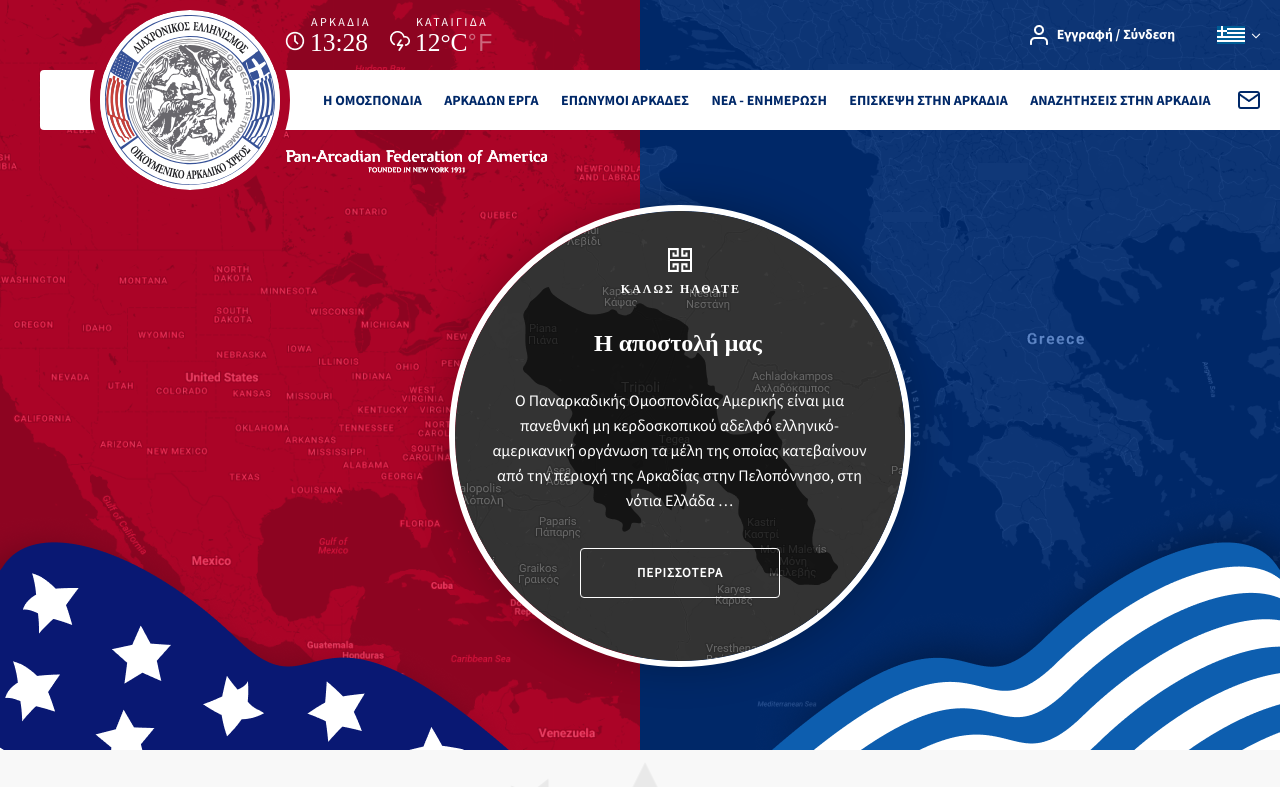
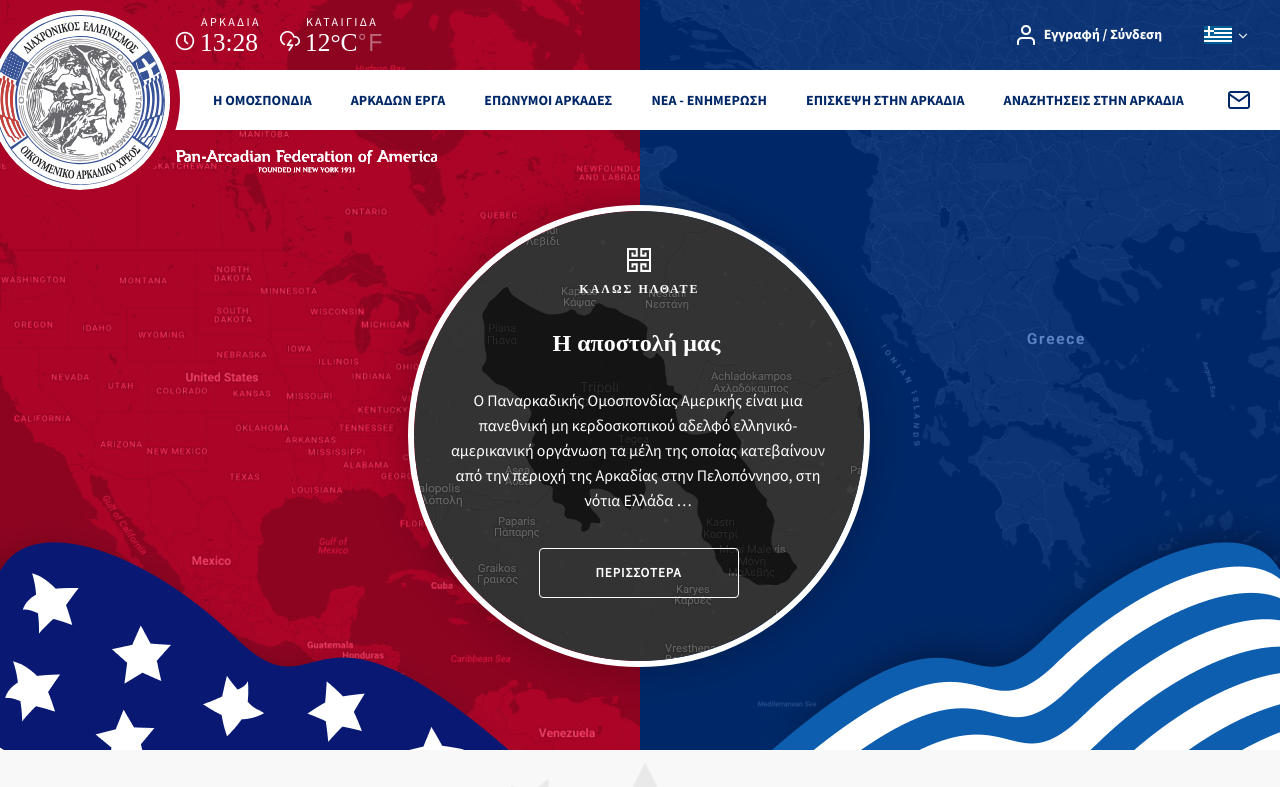
Before and after one commit to PRLAGSA/PixelPerfect, a plain HTML site: page index.html in a window 1280 px wide. Shown: the top 787 px of the page. Drawn offline with Linux system fonts and the light colour scheme.

Commit message:
FORM_mainmaster LATEST

```diff
--- a/index.html
+++ b/index.html
@@ -8,6 +8,7 @@
   </head>
   <body>
     <header>
+      <div class="superContainer">
       <div class="container">
         <div class="top_bar">
           <div class="federationContainer">
@@ -124,6 +125,7 @@
             />
           </div>
         </section>
+      </div>
       </div>
     </header>
 
--- a/styles.css
+++ b/styles.css
@@ -31,7 +31,8 @@ body {
 }
 
 header {
-  padding: 0px;
+  padding-left: 40px;
+  padding-right: 60px;
   margin: 0px;
   /* width: 1460px; */
   background-image: url(./images/bg.png);
@@ -45,8 +46,9 @@ header {
   height: 70px;
   background-color: rgba(29, 70, 70, 0);
   display: flex;
+  margin-left: 40px;
   left: 285px;
-  padding-right: 97px;
+  padding-right: 60px;
 }
 
 .main_bar {
@@ -57,9 +59,14 @@ header {
   position: relative;
   background: rgb(255, 255, 255);
 }
-
+.superContainer {
+  display: flex;
+  justify-content: center;
+  padding-left: 40px;
+  padding-right: 60px;
+}
 .container {
-  width: 1360px;
+  width: 1460px;
   margin: 0 auto;
   padding: 0px;
   height: 200px;
@@ -133,7 +140,6 @@ li a {
   font-weight: bold;
   font-size: 14px;
   line-height: 18px;
-  /* identical to box height */
 
   color: #002868;
 }
@@ -142,6 +148,7 @@ section {
   display: flex;
   justify-content: center;
   padding-top: 80px;
+  margin-left: 37px;
 }
 
 .centered_image {
@@ -157,7 +164,7 @@ section {
   background-color: rgba(255, 0, 0, 0);
   top: 14px;
   position: relative;
-  left: 0px;
+  left: -40px;
   width: 100vw;
   /* width: 1078px; */
   margin-right: 0px;
@@ -309,7 +316,7 @@ section {
 .pan {
   background-image: url(./images/PAF.png);
   height: 23px;
-  left: 286px;
+  left: 246px;
   position: relative;
 }
 
```
